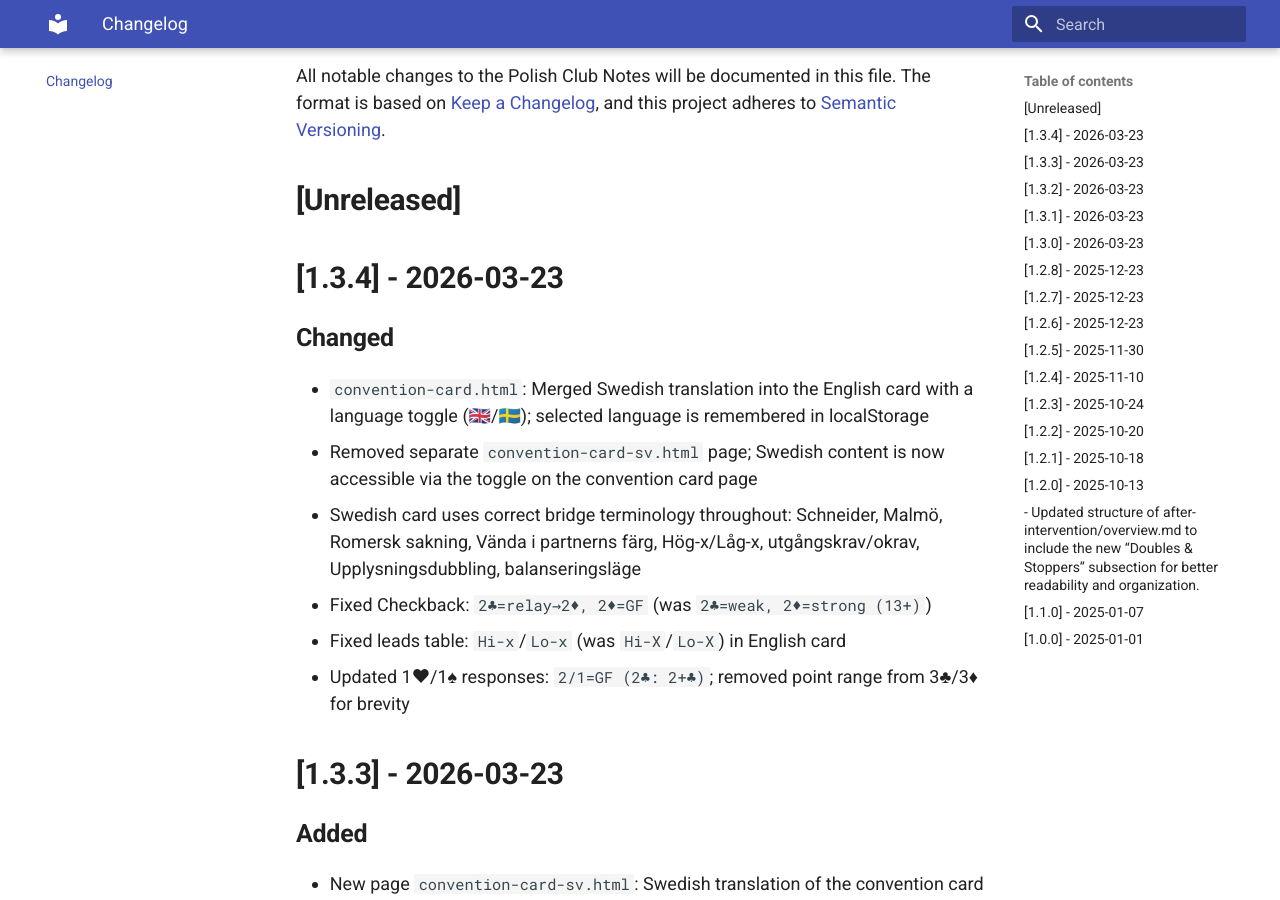
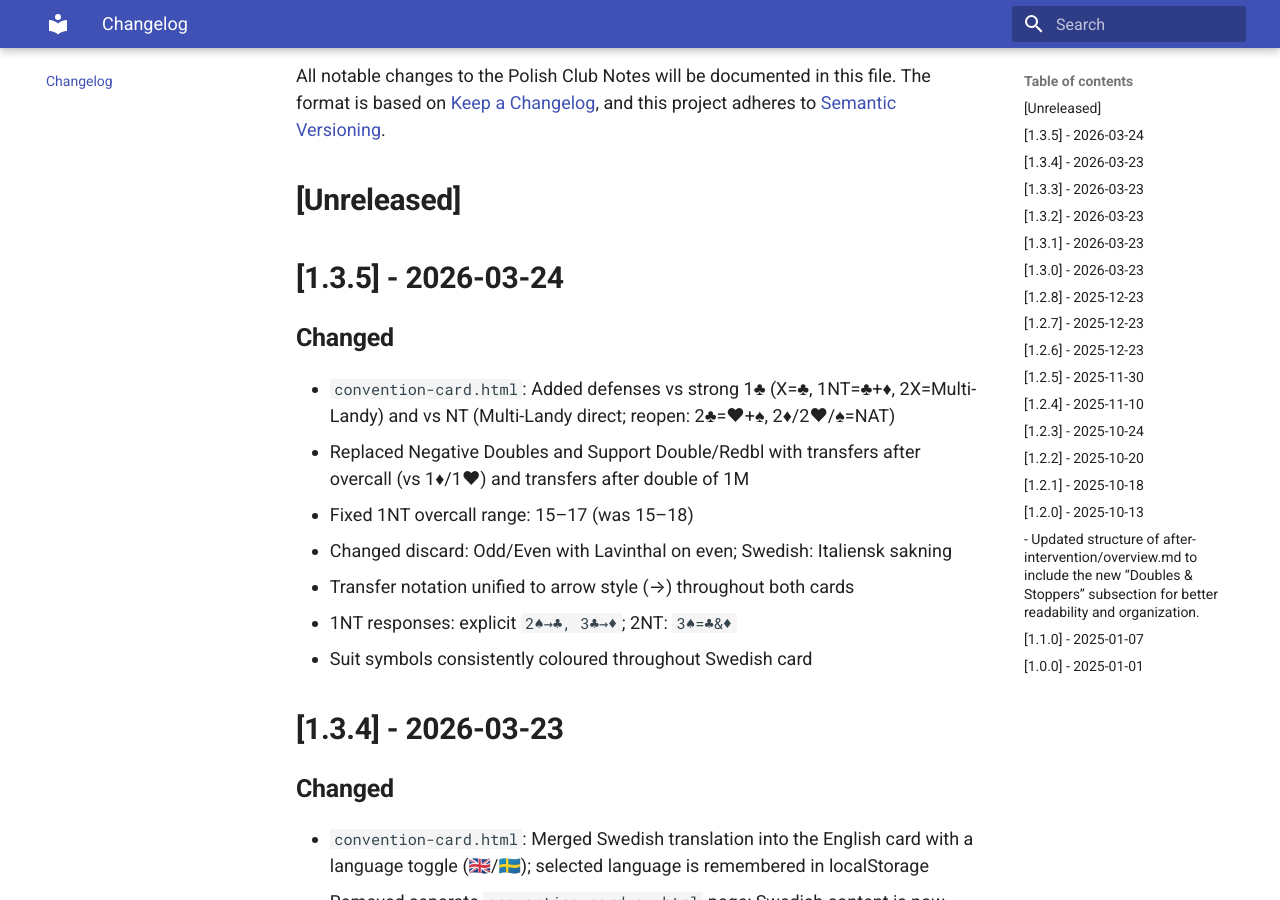
Before and after one commit to glindstrom/polish-club-notes, an MkDocs documentation site: the page built from docs/changelog.md, in a window 1280 px wide and 900 px high, scrolled down 228 px. Built offline with MkDocs 1.6.1 and Material for MkDocs 9.7.7, drawn with Linux system fonts in a browser that asks for light colours.

Commit message:
docs: defense methods, transfer notation, suit colour fixes (v1.3.5)
Add vs strong 1♣ and vs NT defenses (Multi-Landy), replace negative/
support doubles with transfer-after-overcall and transfer-after-double-
of-1M. Fix 1NT overcall range to 15-17, update discard to Odd/Even
with Lavinthal (Italiensk sakning in Swedish), unify transfer arrow
notation, specify 1NT minor transfers (2♠→♣, 3♣→♦), and fix missing
suit colour spans throughout the Swedish card.

Co-Authored-By: Claude Sonnet 4.6 <noreply@anthropic.com>

```diff
--- a/docs/changelog.md
+++ b/docs/changelog.md
@@ -3,6 +3,16 @@ All notable changes to the Polish Club Notes will be documented in this file.
 The format is based on [Keep a Changelog](https://keepachangelog.com/en/1.0.0/),
 and this project adheres to [Semantic Versioning](https://semver.org/spec/v2.0.0.html).
 ## [Unreleased]
+
+## [1.3.5] - 2026-03-24
+### Changed
+- `convention-card.html`: Added defenses vs strong 1♣ (X=♣, 1NT=♣+♦, 2X=Multi-Landy) and vs NT (Multi-Landy direct; reopen: 2♣=♥+♠, 2♦/2♥/♠=NAT)
+- Replaced Negative Doubles and Support Double/Redbl with transfers after overcall (vs 1♦/1♥) and transfers after double of 1M
+- Fixed 1NT overcall range: 15–17 (was 15–18)
+- Changed discard: Odd/Even with Lavinthal on even; Swedish: Italiensk sakning
+- Transfer notation unified to arrow style (→) throughout both cards
+- 1NT responses: explicit `2♠→♣, 3♣→♦`; 2NT: `3♠=♣&♦`
+- Suit symbols consistently coloured throughout Swedish card
 
 ## [1.3.4] - 2026-03-23
 ### Changed
```
Also changed, not shown: docs/convention-card.html (+34 -22 lines).
